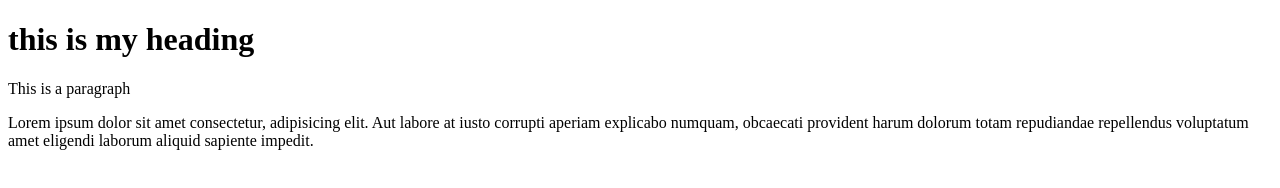
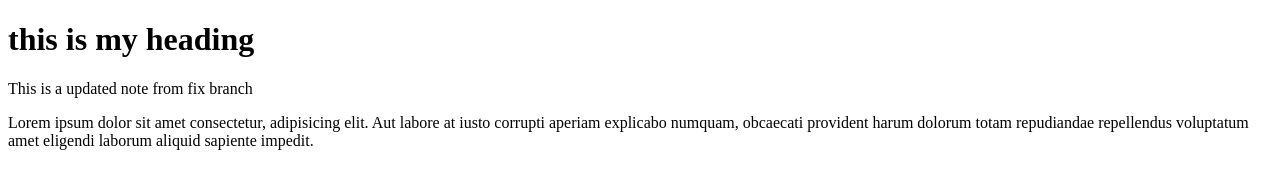
Before and after one commit to Yusuf-Abubeker/-Second, a plain HTML site: page index.html in a window 1280 px wide. Drawn offline with Linux system fonts and the light colour scheme.

Commit message:
update from fix branch

```diff
--- a/index.html
+++ b/index.html
@@ -8,7 +8,7 @@
 </head>
 <body>
     <h1>this is my heading</h1>
-    <p>This is a paragraph</p>
+    <p>This is a updated note from fix branch</p>
     <p>Lorem ipsum dolor sit amet consectetur, adipisicing elit. Aut labore at iusto corrupti aperiam explicabo numquam, obcaecati provident harum dolorum totam repudiandae repellendus voluptatum amet eligendi laborum aliquid sapiente impedit.</p>
 </body>
 </html>
```
